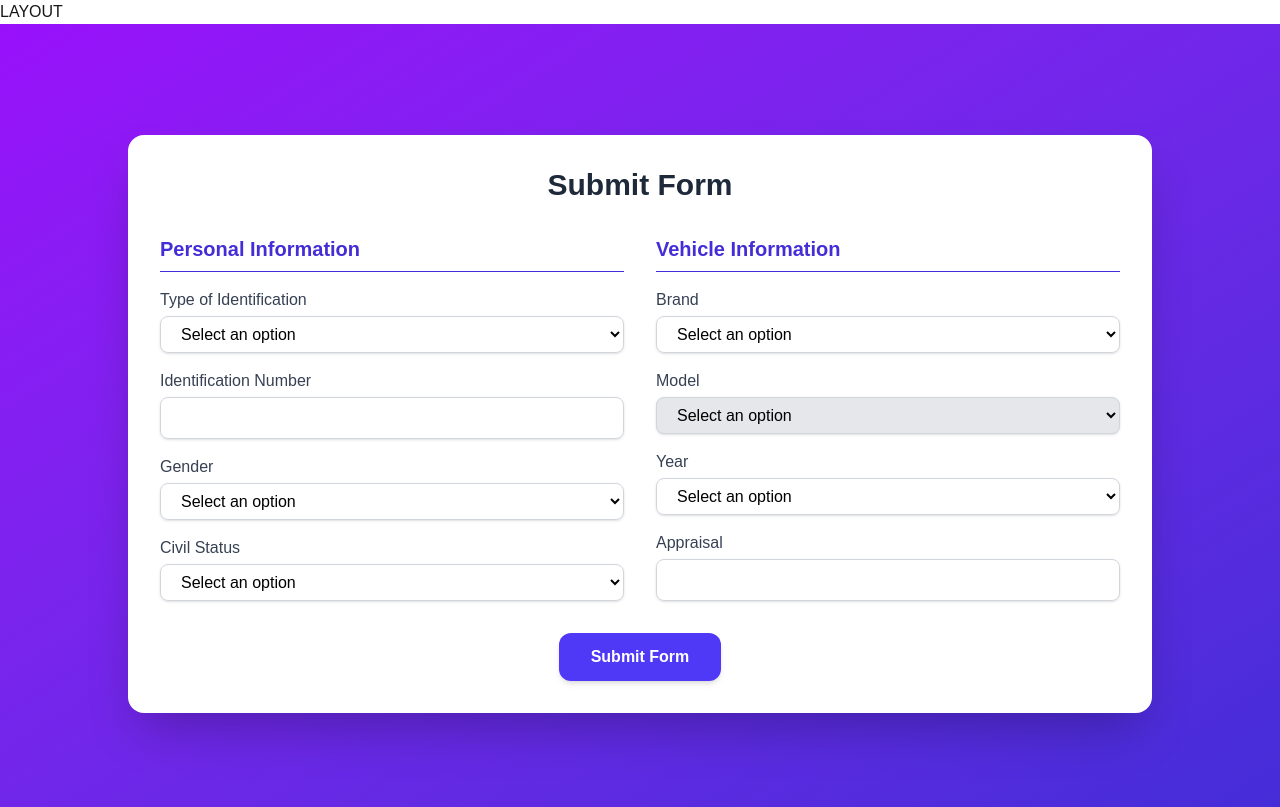
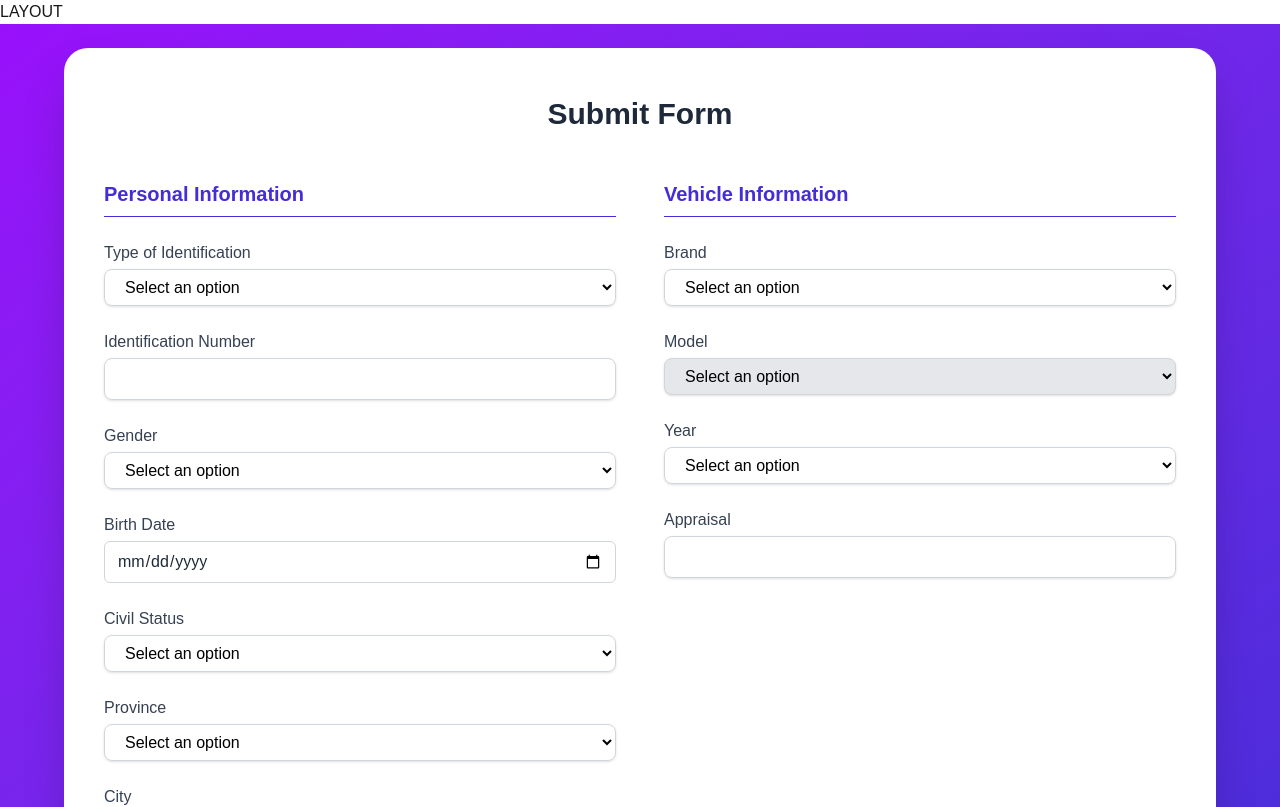
Before and after one commit to DanielG1995/cotizador-vehicular-grupo1-LS, a Next.js app: page /form in a window 1280 px wide. Shown: the top 807 px of the page. Built offline with nearby package versions, Linux system fonts and the light colour scheme.

Commit message:
ADD: birth field

```diff
--- /dev/null
+++ b/app/components/DateInput.tsx
@@ -0,0 +1,38 @@
+import { useFormContext } from "react-hook-form";
+
+type Props = {
+    label: string;
+    name: string;
+    required?: boolean;
+    maxDate?: number;
+};
+
+export default function DateInput({ label, name, required = false, maxDate }: Props) {
+    const {
+        register,
+        formState: { errors },
+    } = useFormContext();
+
+    const error = errors[name]?.message as string;
+
+
+
+    return (
+        <div className="flex flex-col space-y-1">
+             <label htmlFor={name} className="mb-1 font-medium text-gray-700">
+                {label}
+            </label>
+            <input
+                id={name}
+                max={maxDate ? new Date(maxDate).toISOString().split("T")[0] : undefined}
+                type="date"
+                {...register(name, {
+                    required: required ? "Este campo es obligatorio" : false,
+                })}
+                className={`border rounded-md px-3 py-2 focus:outline-none focus:ring-2 focus:ring-indigo-500 focus:border-indigo-500 text-gray-800 ${error ? "border-red-500" : "border-gray-300"
+                    }`}
+            />
+            {error && <p className="text-sm text-red-600">{error}</p>}
+        </div>
+    );
+}
--- a/app/components/SelectConditionalInput.tsx
+++ b/app/components/SelectConditionalInput.tsx
@@ -29,7 +29,6 @@ export default function SelectConditionalInput<T>({ label, name, placeholder, de
     const [options, setOptions] = useState<Option<T>[]>(defaultOptions);
 
     useEffect(() => {
-        console.log("Selected value changed:", selectedValue, baseOptions);
         if (selectedValue) {
             setOptions(baseOptions.filter(option => option.code === selectedValue));
         }
--- a/app/form/page.tsx
+++ b/app/form/page.tsx
@@ -4,42 +4,54 @@ import { FormProvider, useForm } from "react-hook-form";
 import TextInput from "../components/TextInput";
 import SelectInput from "../components/SelectInput";
 import SelectConditionalInput from "../components/SelectConditionalInput";
+import DateInput from "../components/DateInput";
+import { zodResolver } from "@hookform/resolvers/zod";
+
 import {
   SELECT_CIVIL_STATUS_OPTIONS,
   SELECT_GENDER_OPTIONS,
   SELECT_MARCA_OPTIONS,
   SELECT_MODELO_OPTIONS,
+  SELECT_PROVINCE_OPTIONS,
+  SELECT_CITY_OPTIONS,
   SELECT_TIPO_IDENTIFICACION_OPTIONS,
   SELECT_YEAR_OPTIONS,
+  MIN_YEARS_BIRTH,
 } from "../helpers/constants";
 import { MESSAGES } from "../helpers/messages";
-import { zodResolver } from "@hookform/resolvers/zod";
 import { formSchema } from "../schemas/form-schema";
 
+// 🧠 Utilidad para calcular la fecha máxima de nacimiento
+const getMaxBirthDate = (): string => {
+  const date = new Date();
+  date.setFullYear(date.getFullYear() - MIN_YEARS_BIRTH);
+  return date.toISOString().split("T")[0];
+};
+
 export default function Home() {
-   const methods = useForm({
-      resolver: zodResolver(formSchema),
-    });
+  const methods = useForm({
+    resolver: zodResolver(formSchema),
+  });
 
   const onSubmit = (data: any) => {
     console.log("Formulario enviado:", data);
   };
 
   return (
-    <main className="flex min-h-screen items-center justify-center bg-gradient-to-br from-purple-600 to-indigo-700 p-4">
+    <main className="flex min-h-screen items-center justify-center bg-gradient-to-br from-purple-600 to-indigo-700 p-6">
       <FormProvider {...methods}>
-        <div className="w-full max-w-5xl">
+        <div className="w-full max-w-6xl">
           <form
             onSubmit={methods.handleSubmit(onSubmit)}
-            className="bg-white rounded-2xl shadow-2xl p-8 w-full animate-fade-in flex flex-col items-center"
+            className="bg-white rounded-3xl shadow-2xl px-10 py-12 w-full animate-fade-in"
           >
-            <h2 className="text-3xl font-bold text-gray-800 text-center mb-8">
+            <h2 className="text-3xl font-bold text-gray-800 text-center mb-12">
               {MESSAGES.SUBMIT_FORM_BUTTON}
             </h2>
 
-            <div className="grid grid-cols-1 md:grid-cols-2 gap-8 w-full">
+            <div className="grid grid-cols-1 md:grid-cols-2 gap-12">
               {/* 🧍 Información Personal */}
-              <div className="space-y-4">
+              <section className="space-y-6">
                 <h3 className="text-xl font-semibold text-indigo-700 border-b pb-2">
                   {MESSAGES.PERSONAL_INFORMATION}
                 </h3>
@@ -63,24 +75,45 @@ export default function Home() {
                 <SelectInput
                   label={MESSAGES.GENDER}
                   name="gender"
-                  placeholder=""
                   type="text"
                   options={SELECT_GENDER_OPTIONS}
                   value=""
                 />
 
+                <DateInput
+                  name="birthDate"
+                  label={MESSAGES.BIRTH_DATE}
+                  required
+                  max={getMaxBirthDate()}
+                />
+
                 <SelectInput
                   label={MESSAGES.CIVIL_STATUS}
                   name="civilStatus"
-                  placeholder=""
                   type="text"
                   options={SELECT_CIVIL_STATUS_OPTIONS}
                   value=""
                 />
-              </div>
+
+                <SelectInput
+                  label={MESSAGES.PROVINCE}
+                  name="province"
+                  options={SELECT_PROVINCE_OPTIONS}
+                  value=""
+                />
+
+                <SelectConditionalInput
+                  label={MESSAGES.CITY}
+                  name="city"
+                  nameListener="province"
+                  defaultOptions={[]}
+                  baseOptions={SELECT_CITY_OPTIONS}
+                  value=""
+                />
+              </section>
 
               {/* 🚗 Información del Vehículo */}
-              <div className="space-y-4">
+              <section className="space-y-6">
                 <h3 className="text-xl font-semibold text-indigo-700 border-b pb-2">
                   {MESSAGES.VEHICLE_INFORMATION}
                 </h3>
@@ -99,32 +132,30 @@ export default function Home() {
                   value=""
                   defaultOptions={[]}
                   baseOptions={SELECT_MODELO_OPTIONS}
-                  nameListener={"brand"}
+                  nameListener="brand"
                 />
+
                 <SelectInput
                   label={MESSAGES.YEAR}
                   name="year"
-                  placeholder=""
                   type="text"
                   options={SELECT_YEAR_OPTIONS}
                   value=""
                 />
-                 <TextInput
+
+                <TextInput
                   label={MESSAGES.PRICE}
                   name="price"
-                  placeholder=""
                   type="number"
                   value={0}
                 />
-
-              </div>
+              </section>
             </div>
 
-            {/* Botón de envío */}
-            <div className="mt-8 w-full flex justify-center">
+            <div className="mt-12 w-full flex justify-center">
               <button
                 type="submit"
-                className="px-8 py-3 bg-indigo-600 hover:bg-indigo-700 text-white font-semibold rounded-xl shadow-md transition duration-300 ease-in-out"
+                className="px-8 py-3 bg-indigo-600 hover:bg-indigo-700 text-white font-semibold rounded-xl shadow-lg transition duration-300 ease-in-out"
               >
                 {MESSAGES.SUBMIT_FORM_BUTTON}
               </button>
--- a/app/helpers/constants.ts
+++ b/app/helpers/constants.ts
@@ -49,3 +49,21 @@ export const SELECT_YEAR_OPTIONS = Array.from({ length: LAST_YEAR }, (_, i) => {
     const year = new Date().getFullYear() - i;
     return { label: year.toString(), value: year.toString() };
 });
+
+export const SELECT_PROVINCE_OPTIONS = [
+    { label: "Pichincha", value: "pichincha" },
+    { label: "Guayas", value: "guayas" },
+    { label: "Azuay", value: "azuay" },
+    { label: "Manabí", value: "manabi" },
+    { label: "El Oro", value: "el oro" },
+];
+
+export const SELECT_CITY_OPTIONS = [
+    { label: "Quito", value: "quito", code: "pichincha" },
+    { label: "Guayaquil", value: "guayaquil", code: "guayas" },
+    { label: "Cuenca", value: "cuenca", code: "azuay" },
+    { label: "Machala", value: "machala", code: "el oro" },
+    { label: "Manta", value: "manta", code: "manabi" },
+];
+
+export const MIN_YEARS_BIRTH = 18
--- a/app/helpers/messages.ts
+++ b/app/helpers/messages.ts
@@ -11,6 +11,7 @@ export const MESSAGES = {
         INVALID_NUMBER: "Please enter a valid number.",
         MIN_PRICE: "Price must be greater than $5000.00.",
         REQUIRED_FIELD: "This field is required.",
+        INVALID_BIRTH_DATE: "Birth date must be a valid date and at least {minYears} years ago.",
     },
     USER_NOT_REGISTERED: "Don't have an account?",
     SIGN_UP: "Sign Up",
@@ -27,4 +28,8 @@ export const MESSAGES = {
     YEAR: "Year",
     PRICE: "Appraisal",
     SELECT_OPTION: "Select an option",
+    PROVINCE: "Province",
+    CITY: "City",
+    BIRTH_DATE: "Birth Date",
+
 }
--- a/app/schemas/form-schema.ts
+++ b/app/schemas/form-schema.ts
@@ -1,5 +1,6 @@
 import { z } from "zod";
 import { MESSAGES } from "../helpers/messages";
+import { MIN_YEARS_BIRTH } from "../helpers/constants";
 
 export const formSchema = z
     .object({
@@ -10,6 +11,17 @@ export const formSchema = z
         brand: z.string().nonempty(MESSAGES.FORM_ERRORS.REQUIRED_FIELD),
         model: z.string().nonempty(MESSAGES.FORM_ERRORS.REQUIRED_FIELD),
         year: z.string().nonempty(MESSAGES.FORM_ERRORS.REQUIRED_FIELD),
+        province: z.string().nonempty(MESSAGES.FORM_ERRORS.REQUIRED_FIELD),
+        city: z.string().nonempty(MESSAGES.FORM_ERRORS.REQUIRED_FIELD),
+        birthDate: z.string().nonempty(MESSAGES.FORM_ERRORS.REQUIRED_FIELD).refine((value) => {
+            const date = new Date(value);
+            const now = new Date();
+            const minYear = new Date();
+            minYear.setFullYear(now.getFullYear() - MIN_YEARS_BIRTH);
+            return date < minYear;
+        }, {
+            message: MESSAGES.FORM_ERRORS.INVALID_BIRTH_DATE.replace("{minYears}", String(MIN_YEARS_BIRTH)),
+        }),
         price: z.string()
             .transform((val) => Number(val))
             .refine((val) => !isNaN(val), { message: MESSAGES.FORM_ERRORS.INVALID_NUMBER })
```
